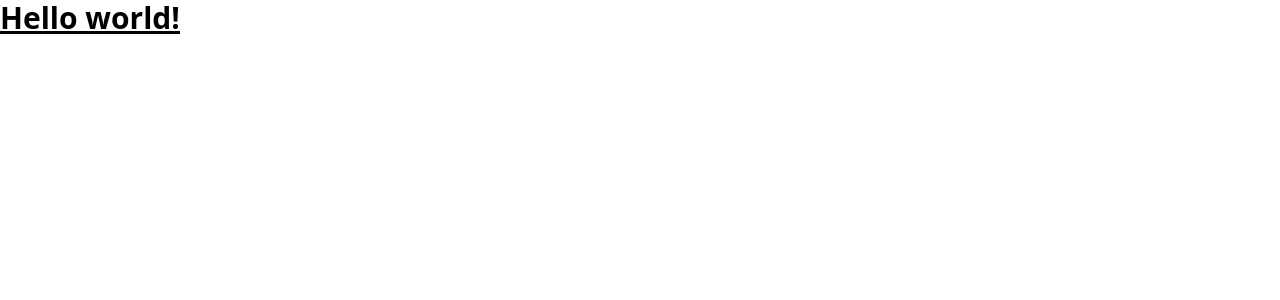
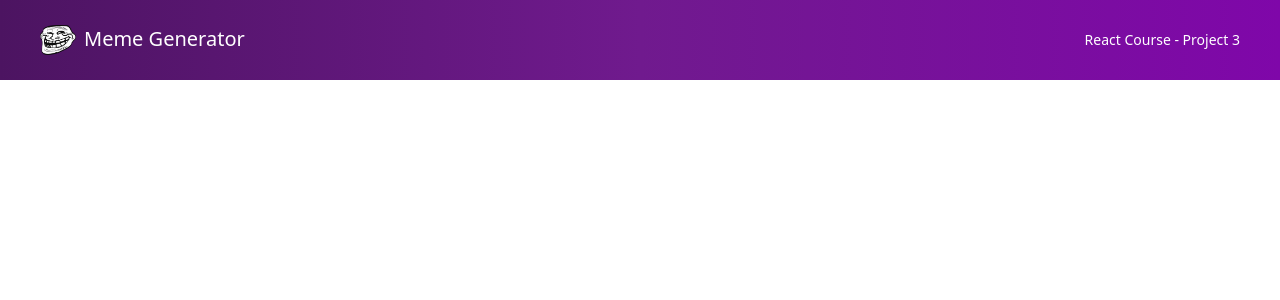
Before and after one commit to Mukul215/meme_generator, a React (Create React App) app: page / in a window 1280 px wide. Shown: the top 300 px of the page. Built offline with nearby package versions, Linux system fonts and the light colour scheme.

Commit message:
added header

```diff
--- a/src/App.js
+++ b/src/App.js
@@ -1,7 +1,12 @@
 import "./App.css";
+import Header from "./components/header/Header";
 
 function App() {
-  return <h1 className="text-3xl font-bold underline">Hello world!</h1>;
+  return (
+    <>
+      <Header />
+    </>
+  );
 }
 
 export default App;
--- a/src/components/header/Header.jsx
+++ b/src/components/header/Header.jsx
@@ -0,0 +1,21 @@
+import logo from '../../assets/meme-face.png'
+
+const Header = () => {
+  return (
+    <div className='flex h-20 items-center bg-gradient-to-r from-[#4C1461] via-[#701A8E] to-[#7F07A9]'>
+      <div className='absolute left-10 flex'>
+        <div>
+          <img src={logo} alt='logo' className='w-10 pr-1'/>
+        </div>
+        <div className='pl-1'>
+          <p className='text-white text-xl'>Meme Generator</p>
+        </div>
+      </div>
+      <div className='absolute right-10'>
+        <p className='text-white text-sm'>React Course - Project 3</p>
+      </div>
+    </div>
+  )
+}
+
+export default Header
```
Also changed, not shown: src/assets/meme-face.png (added).
